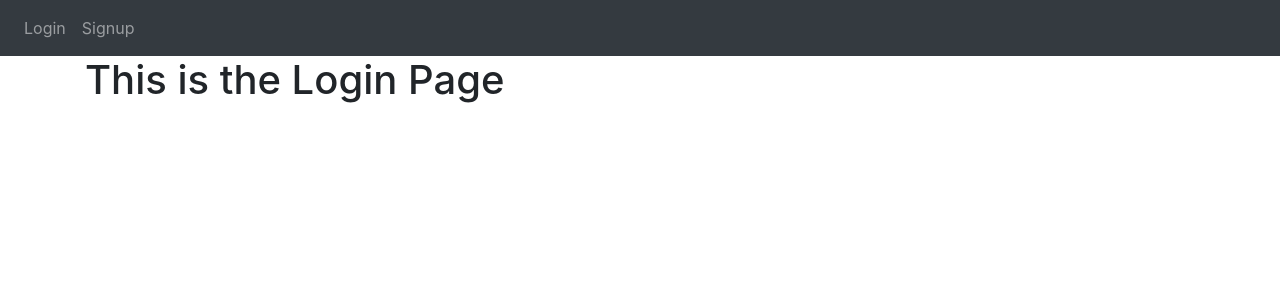
After one commit to jackmaple2/Python-Flask-Notes-Website, a Flask app: template website/templates/login.html in a window 1280 px wide. The commit adds this page. Shown: the top 300 px of the page. Run offline with Flask 3, Linux system fonts and the light colour scheme; the template is opened without the code that fills it, so the values that code supplies are empty; some libraries are stand-ins or nearby versions.

Commit message:
adds base, home, login and signup template setup

```diff
--- a/website/templates/base.html
+++ b/website/templates/base.html
@@ -18,5 +18,48 @@
 
         <title>{% block title %}Home{% endblock %}</title>
     </head>
-    <body></body>
+    <body>
+
+        <nav class="navbar navbar-expand-lg navbar-dark bg-dark">
+            <button
+              class="navbar-toggler"
+              type="button"
+              data-toggle="collapse"
+              data-target="#navbar"
+            >
+              <span class="navbar-toggler-icon"></span>
+            </button>
+            <div class="collapse navbar-collapse" id="navbar">
+              <div class="navbar-nav">
+                {% if user.is_authenticated %}
+                <a class="nav-item nav-link" id="home" href="/">Home</a>
+                <a class="nav-item nav-link" id="logout" href="/logout">Logout</a>
+                {% else %}
+                <a class="nav-item nav-link" id="login" href="/login">Login</a>
+                <a class="nav-item nav-link" id="signUp" href="/signup">Signup</a>
+                {% endif %}
+              </div>
+            </div>
+        </nav>
+
+        <div class ='container'>
+            {%  block content %} {%  endblock %}
+        </div>
+
+        <script
+        src="https://code.jquery.com/jquery-3.2.1.slim.min.js"
+        integrity="sha384-KJ3o2DKtIkvYIK3UENzmM7KCkRr/rE9/Qpg6aAZGJwFDMVNA/GpGFF93hXpG5KkN"
+        crossorigin="anonymous"
+      ></script>
+      <script
+        src="https://cdnjs.cloudflare.com/ajax/libs/popper.js/1.12.9/umd/popper.min.js"
+        integrity="sha384-ApNbgh9B+Y1QKtv3Rn7W3mgPxhU9K/ScQsAP7hUibX39j7fakFPskvXusvfa0b4Q"
+        crossorigin="anonymous"
+      ></script>
+      <script
+        src="https://maxcdn.bootstrapcdn.com/bootstrap/4.0.0/js/bootstrap.min.js"
+        integrity="sha384-JZR6Spejh4U02d8jOt6vLEHfe/JQGiRRSQQxSfFWpi1MquVdAyjUar5+76PVCmYl"
+        crossorigin="anonymous"
+      ></script>
+    </body>
 </html>
--- /dev/null
+++ b/website/templates/home.html
@@ -0,0 +1,5 @@
+{% extends 'base.html' %} {% block title %}Home{% endblock %}
+
+{%  block content %}
+    <h1>This is the Home Page</h1>
+{%  endblock %}
--- /dev/null
+++ b/website/templates/login.html
@@ -0,0 +1,8 @@
+{% extends 'base.html' %} {% block title %}Login{% endblock %}
+
+{%  block content %}
+    <h1>This is the Login Page</h1>
+    {%  if boolean == False %}
+    Yes it is True
+    {%  endif %}
+{%  endblock %}
--- /dev/null
+++ b/website/templates/signup.html
@@ -0,0 +1,5 @@
+{% extends 'base.html' %} {% block title %}Signup{% endblock %}
+
+{%  block content %}
+    <h1>This is the Signup Page</h1>
+{%  endblock %}
--- a/website/views.py
+++ b/website/views.py
@@ -1,7 +1,8 @@
-from flask import Blueprint
+from flask import Blueprint, render_template
+from flask_login import current_user
 
 views = Blueprint('views', __name__)
 
 @views.route('/')
 def home():
-    return '<h1>Test</h1>'
+    return render_template('home.html', user=current_user)
```
Also changed, not shown: website/auth.py (+4 -3 lines).
